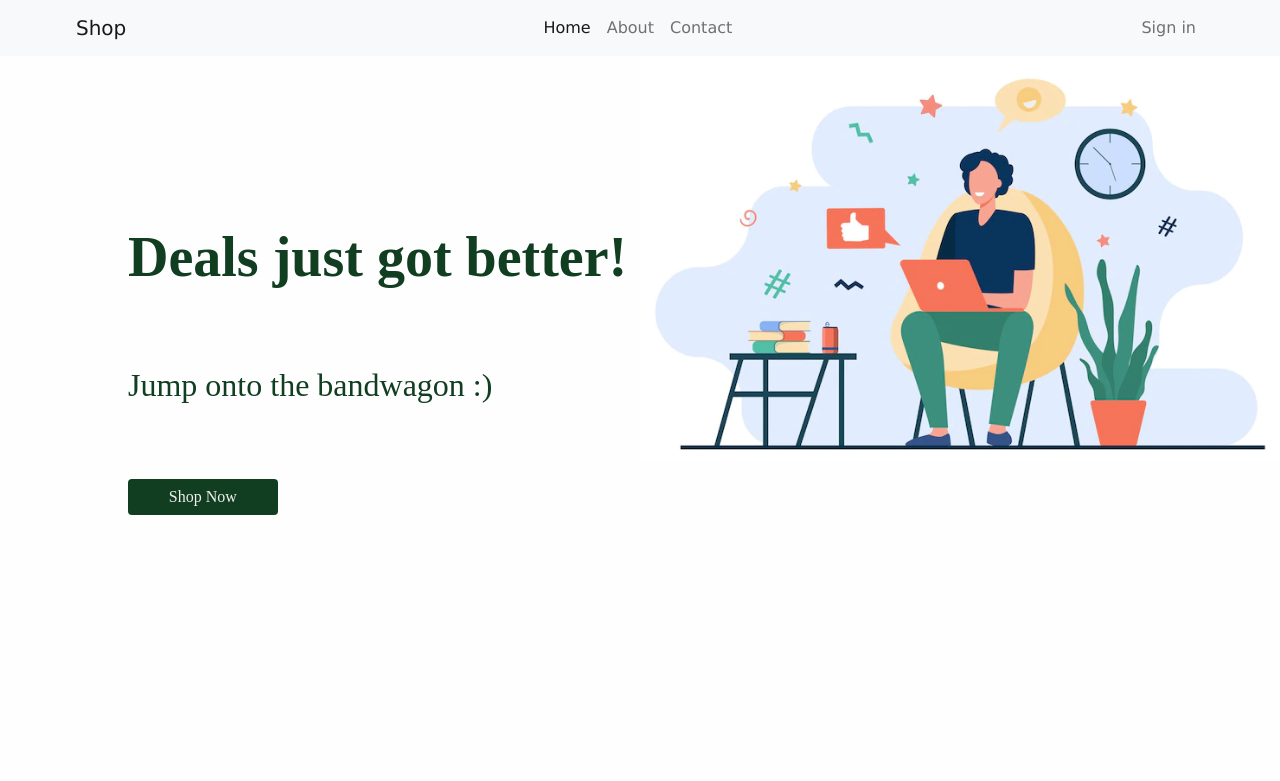
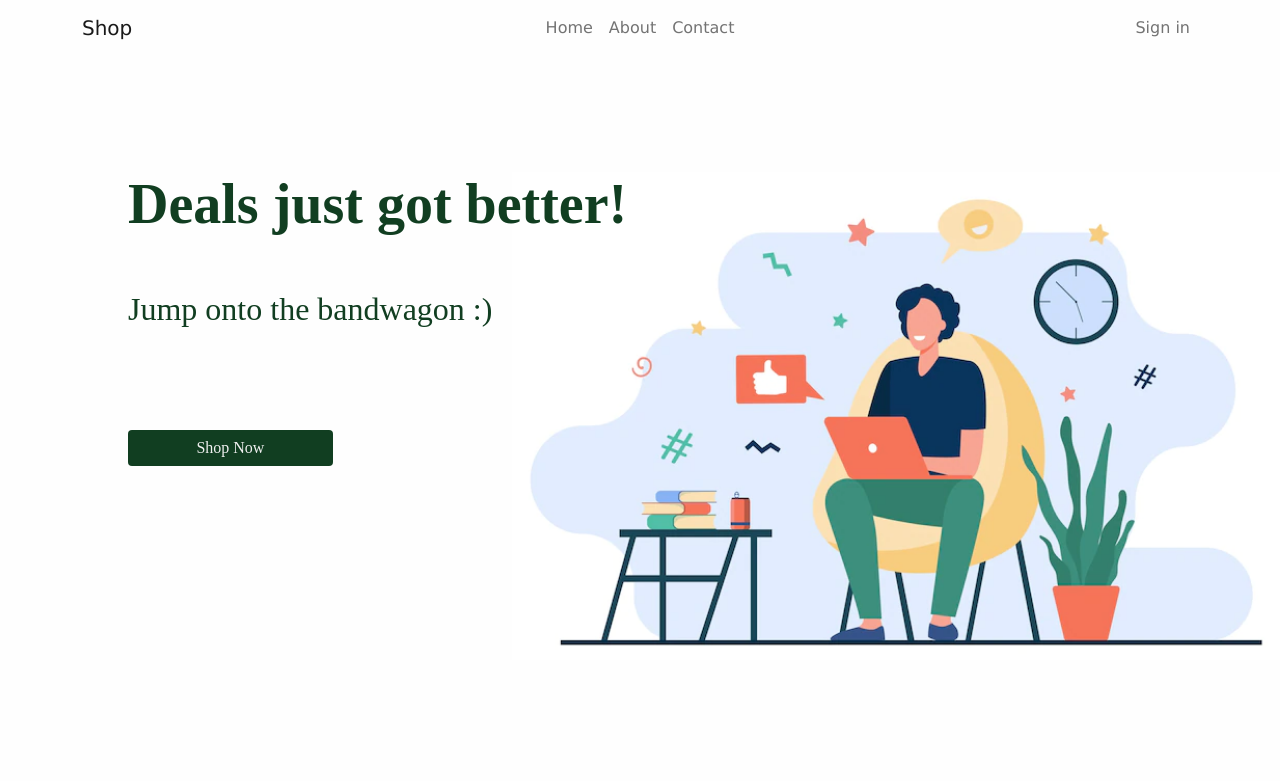
Before and after one commit to briangor/react-ecommerce, a React (Create React App) app: page / in a window 1280 px wide. Shown: the top 781 px of the page. Built offline with nearby package versions, Linux system fonts and the light colour scheme; data requests are answered from the project's data file; a web font is replaced by a local one.

Commit message:
Update bootstrap nav

```diff
--- a/src/components/Navbar.jsx
+++ b/src/components/Navbar.jsx
@@ -2,47 +2,53 @@ import { Link } from "react-router-dom";
 
 const Navbar = () => {
   return (
-    <nav className="navbar navbar-expand-lg navbar-light bg-light">
-      <div className="container-fluid">
-        <Link to="" className="navbar-brand">
+    <>
+      <nav className="navbar navbar-light navbar-expand-md bg-faded justify-content-center">
+        <div className="container">
+          <Link to="" className="navbar-brand d-flex w-50 me-auto">
             Shop
           </Link>
           <button
             className="navbar-toggler"
             type="button"
             data-bs-toggle="collapse"
-          data-bs-target="#navbarNavAltMarkup"
-          aria-controls="navbarNavAltMarkup"
-          aria-expanded="false"
-          aria-label="Toggle navigation"
+            data-bs-target="#collapsingNavbar3"
           >
-          {/* <span className="navbar-toggler-icon"></span>Menu */}
-          Menu
+            <span className="navbar-toggler-icon"></span>
           </button>
           <div
-          className="collapse navbar-collapse justify-content-center"
-          id="navbarNavAltMarkup"
+            className="navbar-collapse collapse w-100"
+            id="collapsingNavbar3"
           >
-          <div className="navbar-nav">
-            <Link to="" className="nav-link active" aria-current="page">
+            <ul className="navbar-nav w-100 justify-content-center">
+              <li className="nav-item active">
+                <Link to="" className="nav-link">
                   {/* <i className="bi bi-house"></i>  */}
                   Home
                 </Link>
+              </li>
+              <li className="nav-item">
                 <Link to="about" className="nav-link">
                   About
                 </Link>
+              </li>
+              <li className="nav-item">
                 <Link to="contact" className="nav-link">
                   Contact
                 </Link>
-          </div>
-        </div>
-        <div className="navbar-nav">
-          <Link to="signin" className="nav-link justify-content-end">
+              </li>
+            </ul>
+            <ul className="nav navbar-nav ms-auto w-100 justify-content-end">
+              <li className="nav-item">
+                <Link to="signin" className="nav-link">
                   Sign in
                 </Link>
+              </li>
+            </ul>
           </div>
         </div>
       </nav>
+    </>
   );
 };
 
--- a/src/index.scss
+++ b/src/index.scss
@@ -44,6 +44,7 @@ nav {
     }
 
 }
+
 
 .navbar-light .navbar-toggler {
     font-size: 16px;
@@ -221,19 +222,25 @@ nav {
 .home {
     .hero {
         height: 90vh;
+        // background-image: url('https://static.remove.bg/remove-bg-web/f8fbcafbd1f3872923a7108604df9ddb62a43564/assets/start_remove-c851bdf8d3127a24e2d137a55b1b427378cd17385b01aec6e59d5d4b5f39d2ec.png');
+        background-image: url("assets/images/img1.png");
+        background-repeat: no-repeat;
+        background-position: right;
+        background-size: contain;
+        background-size: 60%;
     }
 
-    .hero-img {
+    /*     .hero-img {
         width: 50%;
         //height: auto;
         //margin: 0 auto;
         margin: 0 0 0 50%;
         display: block;
         position: relative;
-    }
+    } */
 
     .hero-text {
-        position: absolute;
+        //position: absolute;
         color: $secondary;
         top: 20%;
         padding: 5% 10%;
@@ -242,11 +249,11 @@ nav {
         .headline {
             font-size: 3.5em;
             font-weight: 600;
-            margin: 0 0 15% 0;
+            margin: 5% 0 5% 0;
         }
 
         .tagline {
-            margin: 0 0 15% 0;
+            margin: 0 0 10% 0;
             font-size: 2em;
         }
 
@@ -254,7 +261,7 @@ nav {
             color: $accent2;
             background-color: $secondary;
             border: none;
-            width: 30%;
+            width: 20%;
         }
 
         button:hover {
@@ -295,6 +302,8 @@ nav {
 
     .about-signature {
         width: 20%;
+        max-width: 20%;
+        height: auto;
         margin: 2% 0;
     }
 }
@@ -541,7 +550,7 @@ nav {
 @media only screen and (max-width: 600px) {
     body {
         //font-family: Verdana, Geneva, Tahoma, sans-serif;
-        font-family:'Segoe UI', Tahoma, Geneva, Verdana, sans-serif;
+        font-family: 'Segoe UI', Tahoma, Geneva, Verdana, sans-serif;
 
     }
 
@@ -574,6 +583,7 @@ nav {
         .signup-input {
             width: 100%;
         }
+
         .signup-btn {
             margin-bottom: 5%;
             margin-top: 5%;
@@ -600,6 +610,7 @@ nav {
                 }
             }
         }
+
         .contact-map {
             width: 90%;
             margin: 4% auto;
--- a/src/pages/Home.jsx
+++ b/src/pages/Home.jsx
@@ -50,7 +50,7 @@ const Home = () => {
   return (
     <div className="home">
       <div className="hero">
-        <img src={heroImg} alt="Hero" className="hero-img" />
+        {/* <img src={heroImg} alt="Hero" className="hero-img" /> */}
         <div className="hero-text">
           <h1 className="headline">Deals just got better!</h1>
           <h4 className="tagline">Jump onto the bandwagon :)</h4>
```
Also changed, not shown: src/components/Test.md (added, +43 -0 lines). Lines whose indentation alone changed are shown as unchanged.
